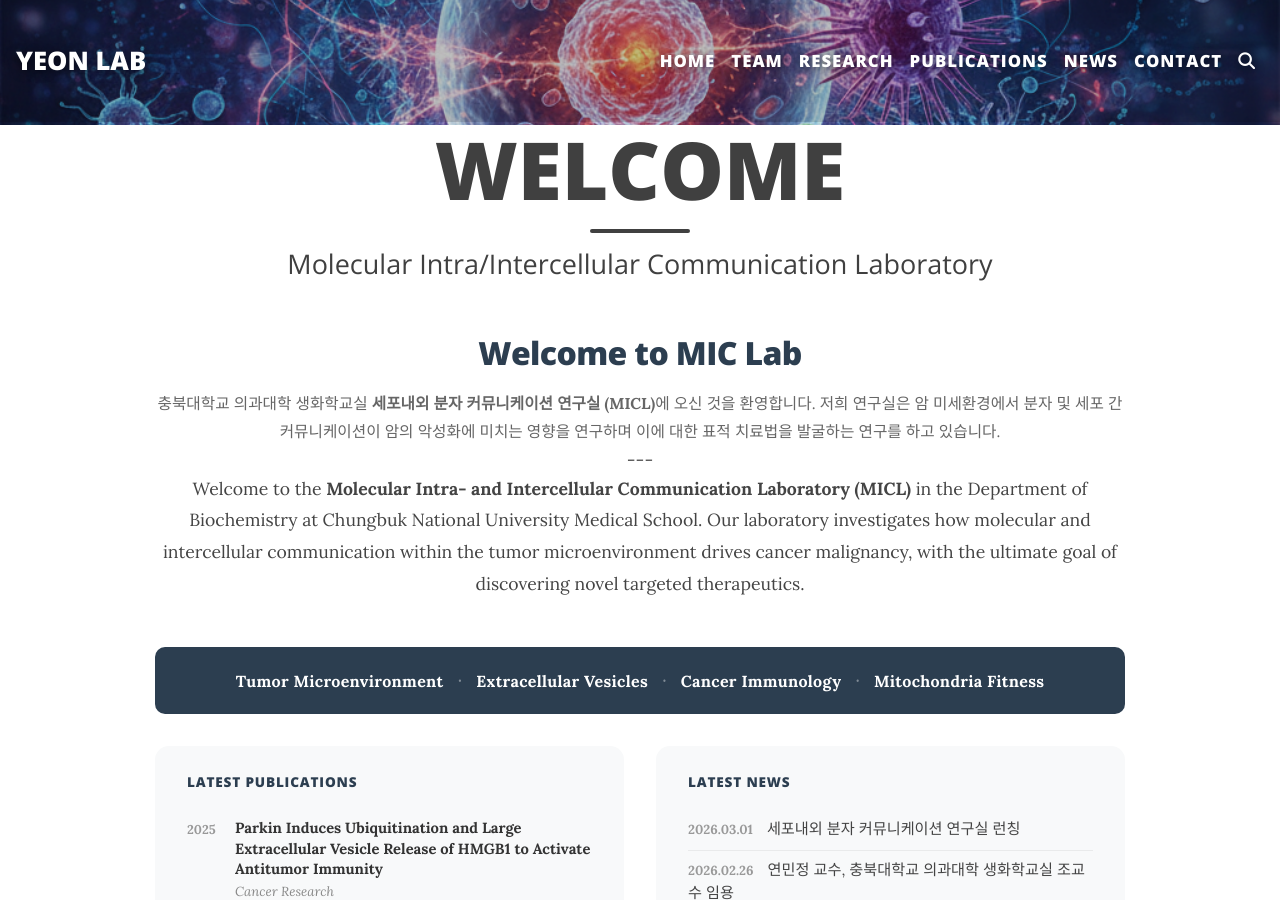
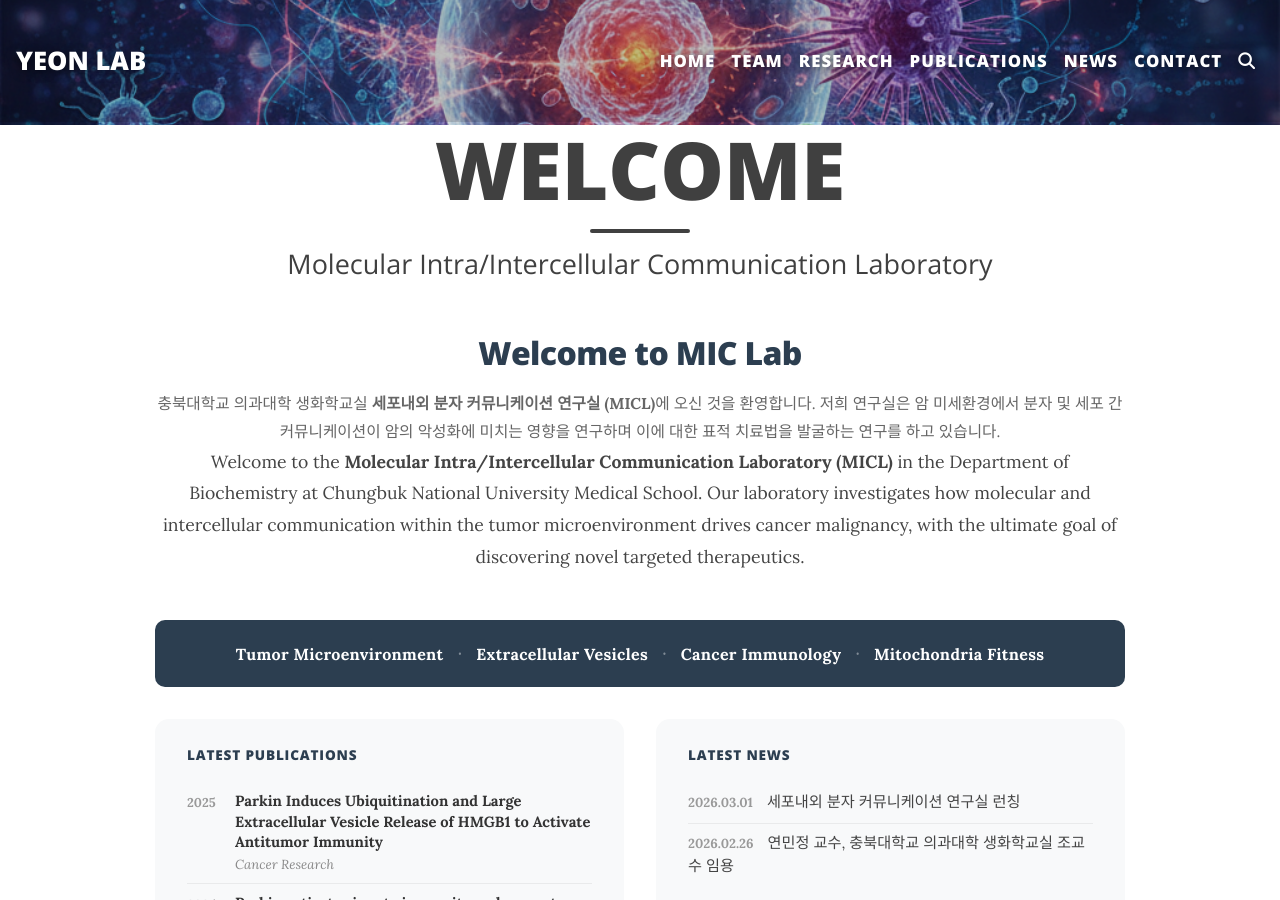
Before and after one commit to mjyeon0807-hub/mjyeon0807-hub.github.io, a Jekyll site: the page built from index.md, in a window 1280 px wide and 900 px high. Built offline with Jekyll 4.4.1, drawn with Linux system fonts in a browser that asks for light colours; comment, search, counter and statistics services are not loaded.

Commit message:
Revise English description for MICL laboratory
Updated the English description of the MICL laboratory to reflect a change in terminology.

```diff
--- a/index.md
+++ b/index.md
@@ -10,8 +10,8 @@ css:
 <div class="home-hero">
   <h2>Welcome to MIC Lab</h2>
   <p class="home-hero-kr">충북대학교 의과대학 생화학교실 <strong>세포내외 분자 커뮤니케이션 연구실 (MICL)</strong>에 오신 것을 환영합니다. 저희 연구실은 암 미세환경에서 분자 및 세포 간 커뮤니케이션이 암의 악성화에 미치는 영향을 연구하며 이에 대한 표적 치료법을 발굴하는 연구를 하고 있습니다. </p>
-  ---
-   <p class="home-hero-en">Welcome to the <strong>Molecular Intra- and Intercellular Communication Laboratory (MICL)</strong> in the Department of Biochemistry at Chungbuk National University Medical School. Our laboratory investigates how molecular and intercellular communication within the tumor microenvironment drives cancer malignancy, with the ultimate goal of discovering novel targeted therapeutics.</p>
+
+   <p class="home-hero-en">Welcome to the <strong>Molecular Intra/Intercellular Communication Laboratory (MICL)</strong> in the Department of Biochemistry at Chungbuk National University Medical School. Our laboratory investigates how molecular and intercellular communication within the tumor microenvironment drives cancer malignancy, with the ultimate goal of discovering novel targeted therapeutics.</p>
 </div>
 
 <!-- Research keywords as a visual band -->
```
